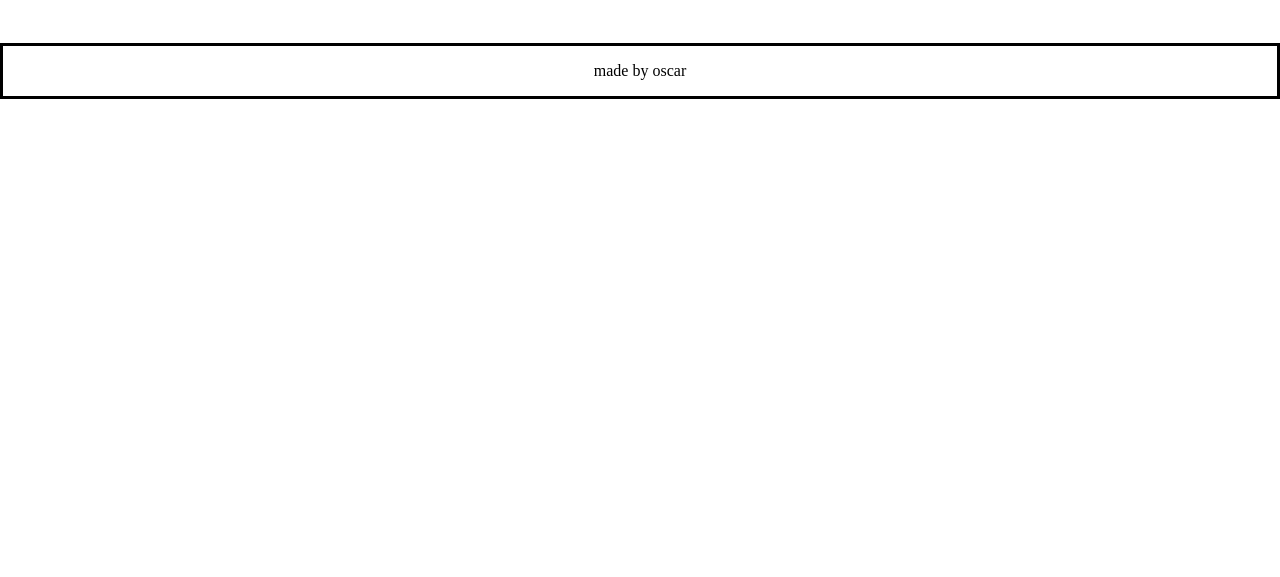
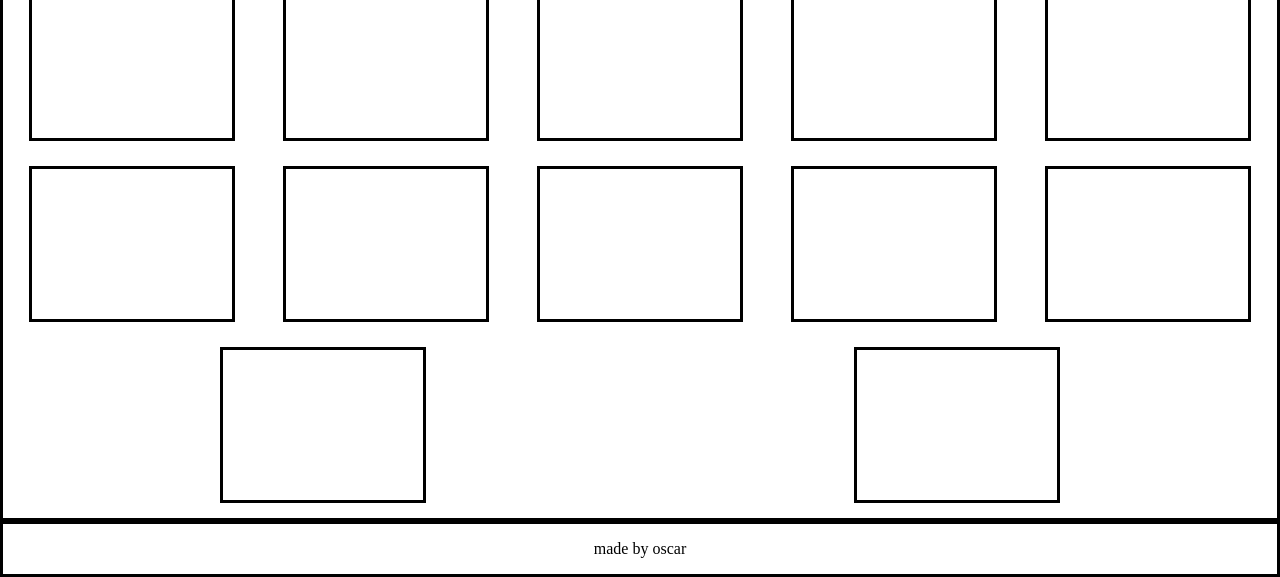
Before and after one commit to Kurineko/TAH, a plain HTML site: page index.html in a window 1280 px wide. Shown: the part 701-1278 px from the top of the page. Before the commit the page ends 800 px from the top, so only its background shows below. Drawn offline with Linux system fonts and the light colour scheme.

Commit message:
finished gallery

```diff
--- a/index.html
+++ b/index.html
@@ -38,6 +38,14 @@
             <div class="placeholder"></div>
             <div class="placeholder"></div>
             <div class="placeholder"></div>
+            <div class="placeholder"></div>
+            <div class="placeholder"></div>
+            <div class="placeholder"></div>
+            <div class="placeholder"></div>
+            <div class="placeholder"></div>
+            <div class="placeholder"></div>
+            <div class="placeholder"></div>
+            <div class="placeholder"></div>
         </div>
     </div>
     <div class="footer">
--- a/style.css
+++ b/style.css
@@ -24,6 +24,9 @@ body {
     margin-right: 15px;
 }
 
+.content {
+    flex: auto;
+}
 
 .title > h1 {
     text-align: center;
@@ -69,6 +72,23 @@ body {
     margin: 20px;
 }
 
+.bottom-images {
+    border: solid;
+    display: flex;
+    height: fit-content;
+    gap: 25px;
+    padding: 15px;
+    align-items: center;
+    justify-content: space-around;
+    flex-wrap: wrap;
+}
+
+.bottom-images > .placeholder {
+    border: solid;
+    height: 150px;
+    width: 200px;
+}
+
 .footer {
     border: solid;
     text-align: center;
```
